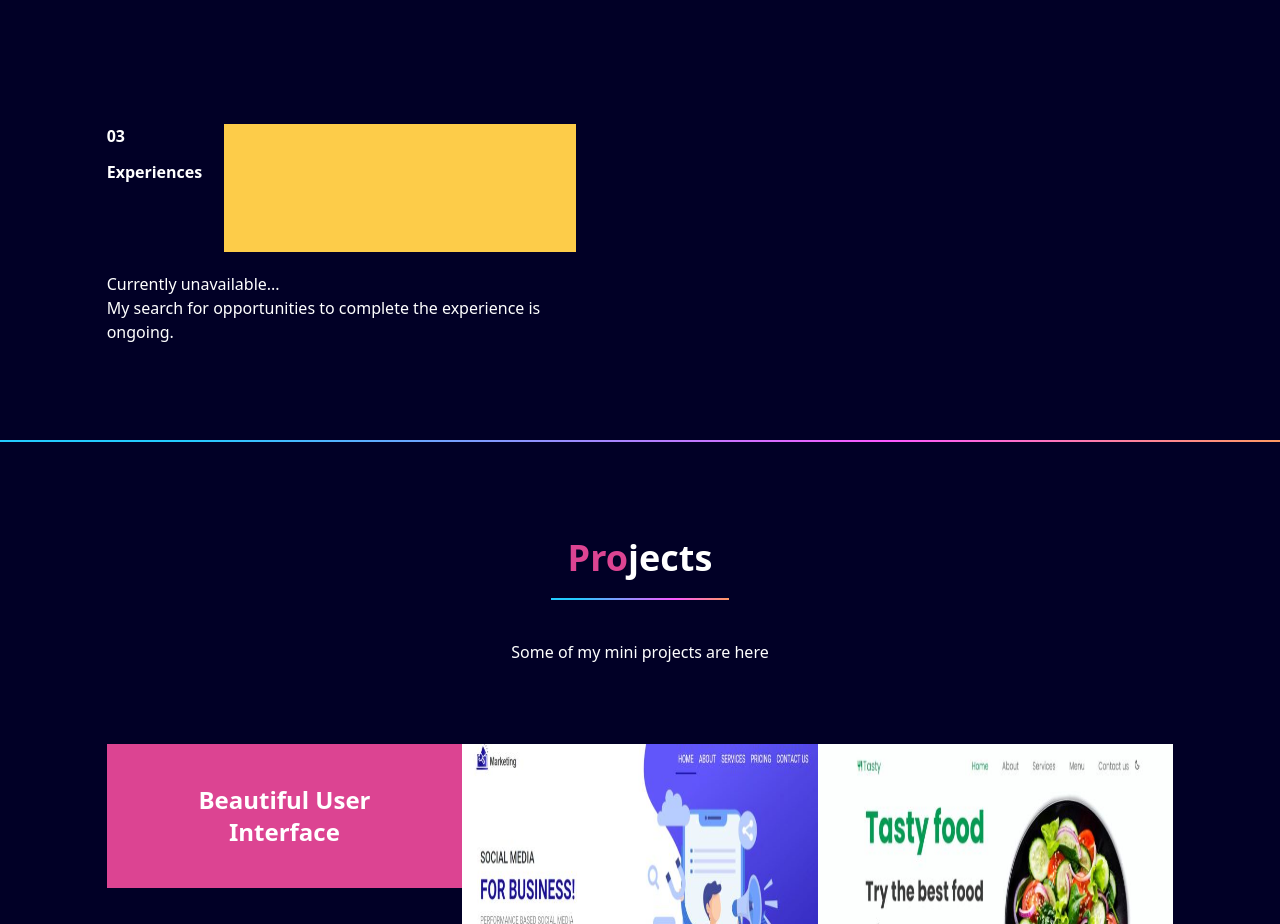
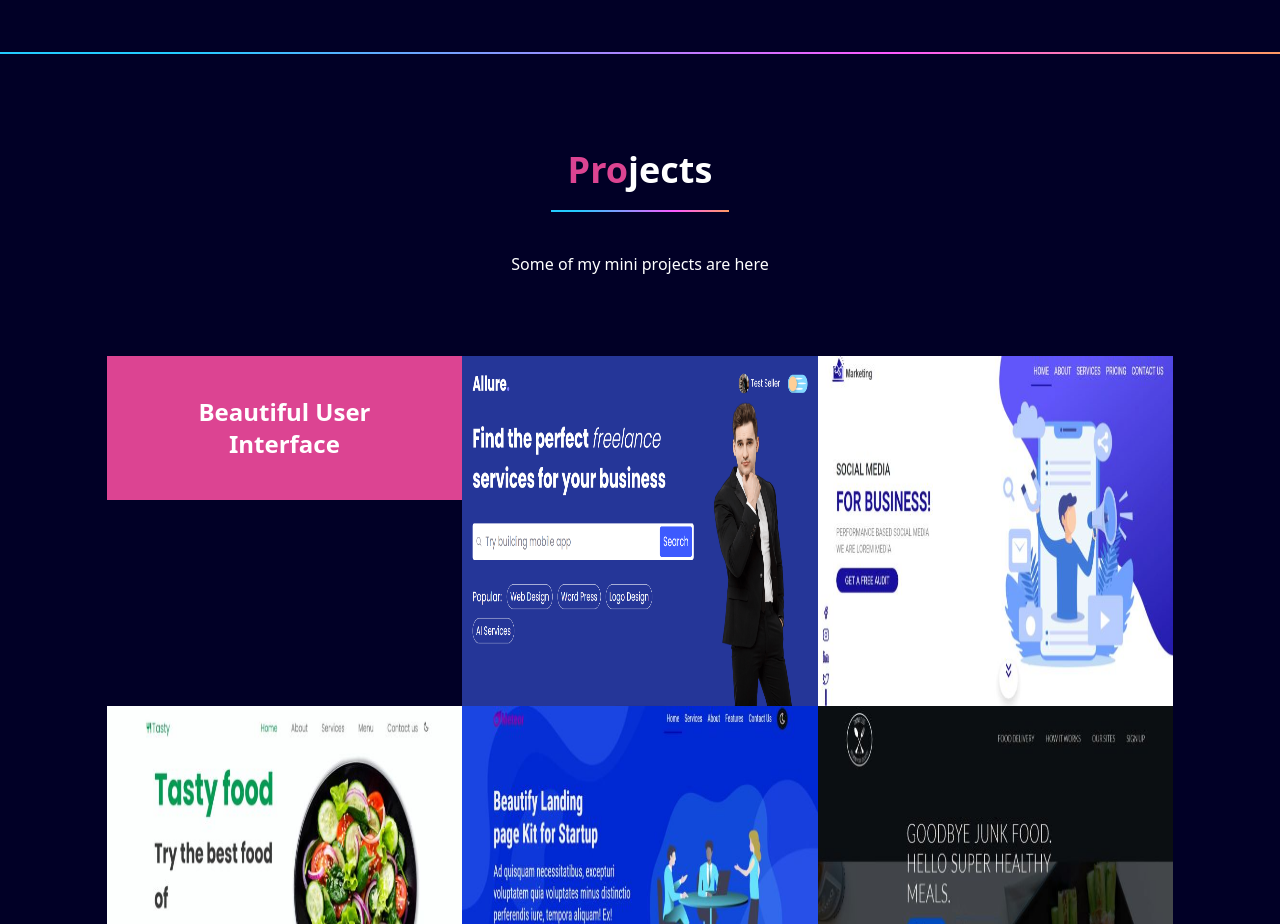
Before and after one commit to KiriTamazo/pro, a React (Create React App) app: page / in a window 1280 px wide. Shown: the part 1780-2704 px from the top of the page. Built offline with nearby package versions, Linux system fonts and the light colour scheme.

Commit message:
Add:allure_mern_project

```diff
--- a/src/App.jsx
+++ b/src/App.jsx
@@ -11,7 +11,6 @@
 
 function App() {
   const [selectedPage, setSelectedPage] = useState();
-  const isAboveMediumScreen = useMediaQuery("(min-width:1060px)");
   const [isTopOfPage, setIsTopOfPage] = useState(true);
   useEffect(() => {
     const handleScroll = () => {
--- a/src/apps/Landing/Landing.jsx
+++ b/src/apps/Landing/Landing.jsx
@@ -5,8 +5,6 @@
 import { Link } from "react-scroll";
 import { FaDownload } from "react-icons/fa";
 const Landing = ({ setSelectedPage }) => {
-  const isAboveMediumScreen = useMediaQuery("(min-width:1050px)");
-
   return (
     <section
       id="home"
--- a/src/apps/Skill/MySkills.jsx
+++ b/src/apps/Skill/MySkills.jsx
@@ -55,7 +55,7 @@
         </div>
         {/* Skills */}
         <div
-          className="grid grid-cols-1 md:grid-cols-2 lg:grid-cols-3 md:justify-between mt-16
+          className="grid grid-cols-1 md:grid-cols-2  md:justify-between mt-16
         gap-16 md:gap-32"
         >
           {/* Experiences */}
@@ -120,7 +120,7 @@
             </p>
           </motion.div>
           {/* Imaginative */}
-          <motion.div
+          {/* <motion.div
             className=" mt-10"
             initial="hidden"
             whileInView="visible"
@@ -145,7 +145,7 @@
               <br /> My search for opportunities to complete the experience is
               ongoing.
             </p>
-          </motion.div>
+          </motion.div> */}
         </div>
       </section>
     </div>
--- a/src/apps/navbar/Navbar.jsx
+++ b/src/apps/navbar/Navbar.jsx
@@ -3,7 +3,6 @@
 import DesktopNav from "./DesktopNav";
 import Sidebar from "./Sidebar";
 import { FaBars } from "react-icons/fa";
-import { AnimatePresence } from "framer-motion";
 
 const Navbar = ({ isTopOfPage, selectedPage, setSelectedPage }) => {
   const [isMenuToggle, setIsMenuToggle] = useState(false);
--- a/src/apps/navbar/Sidebar.jsx
+++ b/src/apps/navbar/Sidebar.jsx
@@ -1,7 +1,6 @@
 import { links } from "../../data/data";
 import Link from "./Link";
 import { FaTimes } from "react-icons/fa";
-import { motion } from "framer-motion";
 
 const Sidebar = ({
   setIsMenuToggle,
--- a/src/components/DotGroup.jsx
+++ b/src/components/DotGroup.jsx
@@ -1,9 +1,9 @@
 import { links } from "../data/data";
-import { Link as Links, scrollSpy, scroller } from "react-scroll";
+import { Link as Links, scroller } from "react-scroll";
 import { useEffect } from "react";
 
 const DotGroup = ({ selectedPage, setSelectedPage }) => {
-  const selectedStyles = `relative bg-yellow before:absolute before:w-6 before:h-6 before:rounded-full before:border-2 before:border-yellow before:left-[-50%] before:top-[-50%]`;
+  // const selectedStyles = `relative bg-yellow before:absolute before:w-6 before:h-6 before:rounded-full before:border-2 before:border-yellow before:left-[-50%] before:top-[-50%]`;
   const x = scroller.getActiveLink();
   useEffect(() => {
     console.log(x);
--- a/src/components/SocialMediaIcons.jsx
+++ b/src/components/SocialMediaIcons.jsx
@@ -1,4 +1,4 @@
-import React, { useState } from "react";
+import React from "react";
 import { socialLinks } from "../data/data";
 
 const SocialMediaIcons = () => {
--- a/src/data/data.jsx
+++ b/src/data/data.jsx
@@ -7,10 +7,11 @@
   FaJs,
   FaReact,
   FaCss3,
+  FaNodeJs,
 } from "react-icons/fa";
 // import marketing from "/marketing.jpeg";
 
-import { SiTailwindcss, SiRedux } from "react-icons/si";
+import { SiTailwindcss, SiRedux, SiMongodb, SiExpress } from "react-icons/si";
 export const links = ["Home", "Skills", "Projects", "Contact"];
 export const socialLinks = [
   {
@@ -34,6 +35,17 @@
   },
 ];
 export const projects = [
+  {
+    icons: [
+      <SiMongodb color="#0cd45b" />,
+      <SiExpress color="#303030" />,
+      <FaReact color="#61dbfb" />,
+      <FaNodeJs color="#3c873a" />,
+    ],
+    title: "Allure",
+    url: "https://allure-5atl.onrender.com/",
+    img: "./image/allure.png",
+  },
   {
     icons: [
       <FaHtml5 color="#e34c46" />,
```
Also changed, not shown: public/image/allure.png (added).
